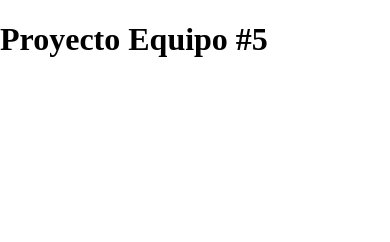
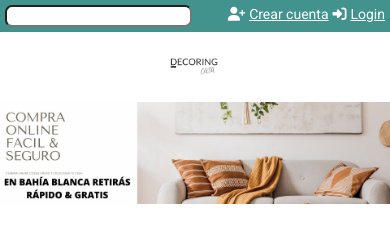
Before and after one commit to nracciatti/grupo_5_nombre, a website: page views/home.html in a window 390 px wide. Drawn offline with Linux system fonts and the light colour scheme; files that its build step writes are made by us from their sources.

Commit message:
Se agregar en Mobile first, header, main, menu y estilos

```diff
--- a/public/css/style.css
+++ b/public/css/style.css
@@ -0,0 +1,93 @@
+/* AQUI INICIA ESTILOS GENERALES */
+*{
+    padding: 0;
+    margin: 0;
+    box-sizing: border-box;
+
+}
+
+
+body{
+    font-family: 'Roboto', sans-serif;
+}
+
+/* AQUI TERMINA ESTILOS GENERALES */
+
+/* ************************************ */
+/* ==================================== */
+
+/* AQUI INICIA HEADER */
+.header-top{
+    /* display: flex;
+    justify-content: center;
+    align-content: center;
+    flex-wrap: wrap; */
+    padding: 5px;
+    width: 100%;
+    background-color: #42938E; /* #6DADE0; */
+}
+
+.header-top a, i{
+    font-size: 14px;
+    color: white;
+}
+
+.logo{
+    display: flex;
+    justify-content: center;
+    align-items: center;
+}
+
+.logo img{
+    width: 70px;
+}
+
+.nav-top-bottom{
+    display: none;
+}
+
+.nav-top-bottom ul{
+    list-style-type: none;
+
+}
+
+.nav-top-bottom a{
+    text-decoration:none;
+    color: #424242;
+}
+
+.form-control{
+    width: 100%;
+    border-radius: 7px;
+}
+
+.cart-option-menu{
+    display: none;
+    background-color: #6DADE0;
+    color: white;
+}
+/* AQUI TERMINA HEADER */
+
+/* ************************************ */
+/* ==================================== */
+
+/* AQUI INICIA MAIN */
+.banner-main img{
+    width: 100%;
+}
+
+/* AQUI TERMINA MAIN */
+
+
+
+/* AQUI INICIAN LOS MEDIAS QUERYS */
+@media (min-width: 361px) {
+    .header-top{
+    display: flex;
+    justify-content: space-between;
+    align-content: center;
+    flex-wrap: wrap;
+    }
+}
+
+/* AQUI TERMINAN LOS MEDIAS QUERYS */
--- a/views/home.html
+++ b/views/home.html
@@ -4,7 +4,7 @@
     <meta charset="UTF-8">
     <meta http-equiv="X-UA-Compatible" content="IE=edge">
     <meta name="viewport" content="width=device-width, initial-scale=1.0">
-    <title>Document</title>
+    <title>Home-FDM</title>
     <!-- fuentes de google -->
     <link rel="preconnect" href="https://fonts.googleapis.com">
     <link href="https://fonts.googleapis.com/css2?family=Roboto:wght@300;400;700&display=swap" rel="stylesheet">
@@ -16,9 +16,42 @@
 </head>
 <body>
  <header>
-     <h1>Proyecto Equipo #5</h1>
+     <div class="header-top">
+        <div class="form-search">
+            <form action="#" method="get">
+                <input type="search" name="search-prod" id="search-prod" class="form-control">
+            </form>
+        </div>
+        <nav class="nav-create-login">
+            <i class="fas fa-user-plus"></i>
+            <a href="#">Crear cuenta</a>
+            <i class="fas fa-sign-in-alt"></i>
+            <a href="#">Login</a>
+        </nav>
+     </div>
+     <div class="header-bottom">
+         <div class="logo">
+            <img src="/images/logoDecoring.png" alt="Logo de tienda">
+         </div>
+         <nav class="nav-top-bottom">
+            <ul class="content-menu-top-bottom">
+                <li><a href="#">Ofertas</a></li>
+                <li><a href="#">Decoración</a></li>
+                <li><a href="#">Cocina</a></li>
+                <li><a href="#">Baño</a></li>
+                <li><a href="#">Ayuda</a></li>
+            </ul>
+         </nav>
+         <div class="cart-option-menu">
+            <i class="fas fa-shopping-cart"></i>
+         </div>
+
+     </div>
  </header>
  <main>
+     <div class="banner-main">
+         <img src="/images/imgBannerMain.jpg" alt="Imagen Cocina Banner">
+     </div>
  </main>
  <footer></footer>
 </body>
```
Also changed, not shown: public/css/paletaColores.txt (added, +8 -0 lines), public/images/imgBannerMain.jpg (added), public/images/logoDecoring.png (added).
